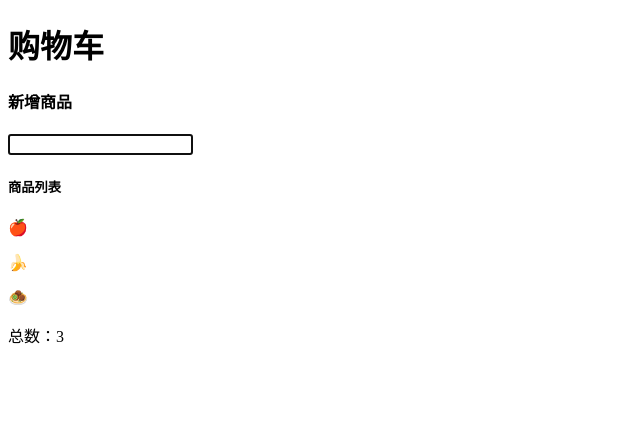
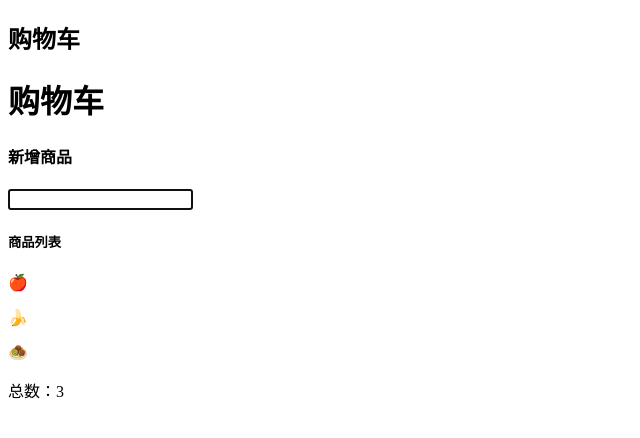
Before and after one commit to huangyul/vue-review, a Vue app: page / in a window 1280 px wide. Shown: the top 438 px of the page, without its empty margins (0-640 px from the left). Built offline with nearby package versions, Linux system fonts and the light colour scheme.

Commit message:
渲染函数

```diff
--- a/src/App.vue
+++ b/src/App.vue
@@ -4,6 +4,7 @@
       <template v-slot:title="{ title }">{{ title }}</template>
       新增成功！！
     </message>
+    <heading :level="2">{{ title }}</heading>
     <h1>{{ title }}</h1>
 
     <div>
--- a/src/main.js
+++ b/src/main.js
@@ -1,4 +1,5 @@
-import { createApp } from 'vue'
+/* eslint-disable */
+import { createApp, h } from 'vue'
 import App from './App.vue'
 
 const app = createApp(App)
@@ -32,6 +33,20 @@ app.directive('permission', {
   },
 })
 
+// 渲染组件
+// <heading :level='n' :title="title">{{title}}</heading>
+app.component('heading', {
+  props: {
+    level: {
+      type: String,
+      required: true,
+    },
+  },
+  render() {
+    return h('h' + this.level, {}, this.$slots.default())
+  },
+})
+
 app.mixin(myMixin)
 
 app.mount('#app')
```
Also changed, not shown: 1 other file (tests, documents, lock files or other folders).
